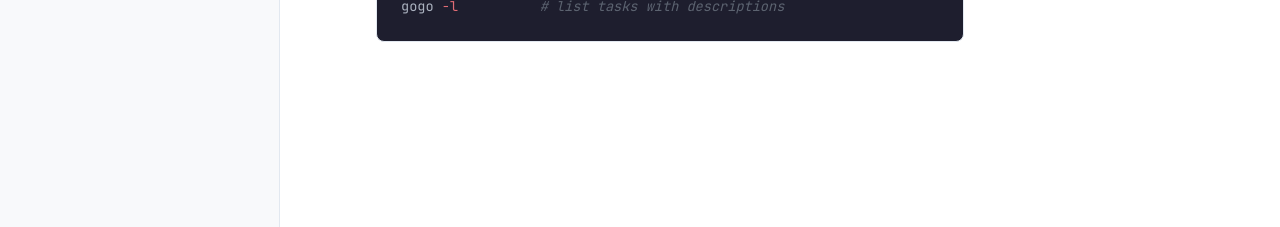
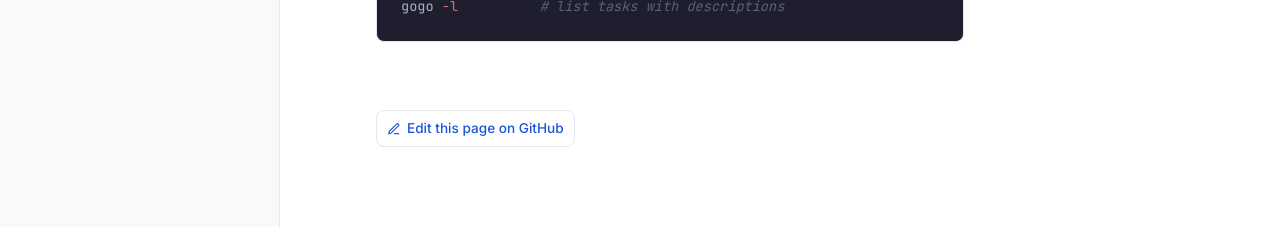
Before and after one commit to dgageot/gogo, a Jekyll site: the page built from docs/index.md, in a window 1280 px wide and 1400 px high, scrolled down 1627 px. Shown: the part 1173-1400 px from the top of the window. Built offline with Jekyll 4.4.1, drawn with Linux system fonts in a browser that asks for light colours; before the commit the page ends 2942 px from its top, so only the background shows below that.

Commit message:
docs: add 'Edit this page on GitHub' link to every page
Lower the friction for doc PRs by surfacing a one-click edit link on
every rendered page (including the home page). The link is built from
new top-level _config.yml keys (`repository`, `repository_branch`,
`docs_root`) so the URL never has to be hard-coded \u2014 if the project
forks or the source path moves, only _config.yml changes.

Implementation:

- _includes/edit-on-github.html renders the link only when site
  metadata and page.path are both set (degrades silently for any
  generated page without a real source file).
- _layouts/default.html includes it just before the prev/next page
  navigation so it shows up at the bottom of content alongside other
  per-page actions.
- A small CSS block styles it as an outlined chip that highlights on
  hover; print stylesheet hides it next to the existing hero/copy/nav
  exclusions.

```diff
--- a/docs/_config.yml
+++ b/docs/_config.yml
@@ -2,6 +2,9 @@ title: gogo
 description: A simple task runner.
 url: "https://dgageot.github.io"
 baseurl: "/gogo"
+repository: dgageot/gogo
+repository_branch: main
+docs_root: docs
 
 markdown: kramdown
 kramdown:
--- /dev/null
+++ b/docs/_includes/edit-on-github.html
@@ -0,0 +1,18 @@
+{%- comment -%}
+  Renders an "Edit this page on GitHub" link if the current page comes from a
+  source file we can deep-link into. We rely on `page.path` (set by Jekyll for
+  every page that has a real source file) and the repo coordinates declared in
+  _config.yml (`repository`, `repository_branch`, `docs_root`).
+{%- endcomment -%}
+{%- if site.repository and page.path -%}
+{%- assign branch = site.repository_branch | default: "main" -%}
+{%- assign docs_root = site.docs_root | default: "docs" -%}
+<a class="edit-on-github"
+   href="https://github.com/{{ site.repository }}/edit/{{ branch }}/{{ docs_root }}/{{ page.path }}"
+   target="_blank"
+   rel="noopener"
+   title="Edit this page on GitHub">
+  <svg viewBox="0 0 24 24" fill="none" stroke="currentColor" stroke-width="2" aria-hidden="true"><path d="M12 20h9"/><path d="M16.5 3.5a2.121 2.121 0 0 1 3 3L7 19l-4 1 1-4 12.5-12.5z"/></svg>
+  <span>Edit this page on GitHub</span>
+</a>
+{%- endif -%}
--- a/docs/_layouts/default.html
+++ b/docs/_layouts/default.html
@@ -41,6 +41,7 @@
   <main class="main" role="main">
     <div class="content" id="page-content">
       {{ content }}
+      {% include edit-on-github.html %}
       {% unless page.url == '/' %}{% include page-nav.html %}{% endunless %}
     </div>
   </main>
--- a/docs/css/style.css
+++ b/docs/css/style.css
@@ -755,6 +755,35 @@ body {
   display: block;
 }
 
+/* ===== Edit on GitHub ===== */
+.edit-on-github {
+  display: inline-flex;
+  align-items: center;
+  gap: 6px;
+  margin-top: 48px;
+  padding: 6px 10px;
+  font-size: 0.85rem;
+  color: var(--text-muted);
+  text-decoration: none;
+  border: 1px solid var(--border);
+  border-radius: var(--radius);
+  transition: color 0.15s, border-color 0.15s, background 0.15s;
+}
+.edit-on-github:hover {
+  color: var(--accent);
+  border-color: var(--accent);
+  background: var(--accent-light);
+  text-decoration: none;
+}
+.edit-on-github:focus-visible {
+  outline: 2px solid var(--accent);
+  outline-offset: 2px;
+}
+.edit-on-github svg {
+  width: 14px;
+  height: 14px;
+}
+
 /* ===== Page navigation (prev/next) ===== */
 .page-nav {
   display: flex;
@@ -965,7 +994,8 @@ pre:hover .copy-btn { opacity: 1; }
 /* ===== Print stylesheet ===== */
 @media print {
   .header, .sidebar, .sidebar-toggle, .toc-aside,
-  .search-overlay, .page-nav, .copy-btn, .hero-buttons {
+  .search-overlay, .page-nav, .copy-btn, .hero-buttons,
+  .edit-on-github {
     display: none !important;
   }
   .main {
```
